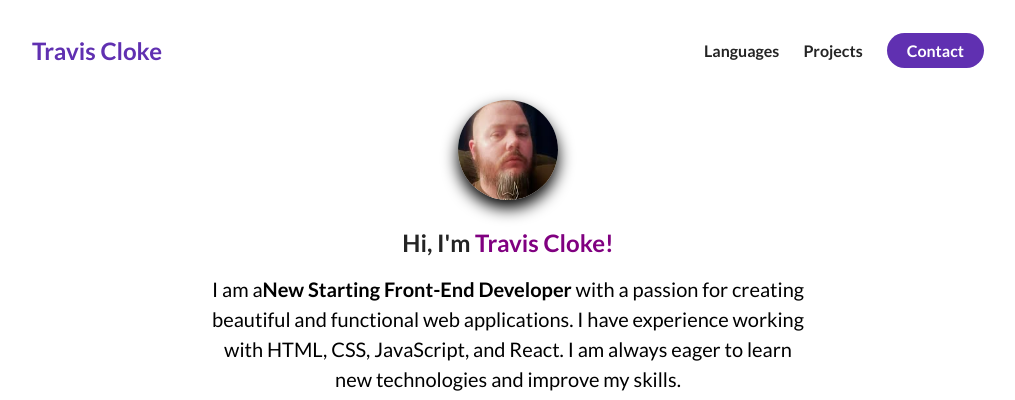
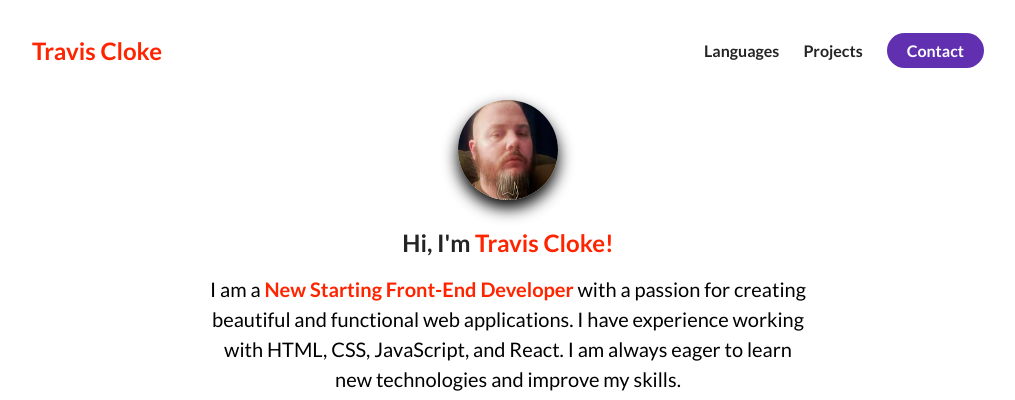
Before and after one commit to traviscloke126/MyWebsite, a plain HTML site: page index.HTML in a window 1280 px wide. Shown: the top 400 px of the page, without its empty margins (132-1147 px from the left). Drawn offline with Linux system fonts and the light colour scheme.

Commit message:
color change

```diff
--- a/index.HTML
+++ b/index.HTML
@@ -43,10 +43,10 @@
               />
             </figure>
             <h1 class="about-me__info--title">
-              Hi, I'm <span class="text--purple">Travis Cloke!</span>
+              Hi, I'm <span class="text--scarlet">Travis Cloke!</span>
             </h1>
             <p class="about-me__info--para">
-              I am a<strong class="text--#FF2400">New Starting Front-End Developer</strong>
+              I am a <strong class="text--scarlet"> New Starting Front-End Developer</strong>
               with a passion for creating beautiful and functional web
               applications. I have experience working with HTML, CSS,
               JavaScript, and React. I am always eager to learn new technologies
--- a/styles.css
+++ b/styles.css
@@ -123,13 +123,13 @@ nav {
 
 .personal_logo {
   font-size: 24px;
-  color: #6030b1;
+  color: #ff2400;
   margin: 0 12px;
   font-weight: bold;
 }
 
-.text--purple {
-  color: purple;
+.text--scarlet {
+  color: #ff2400;
 }
 
 /*
```
